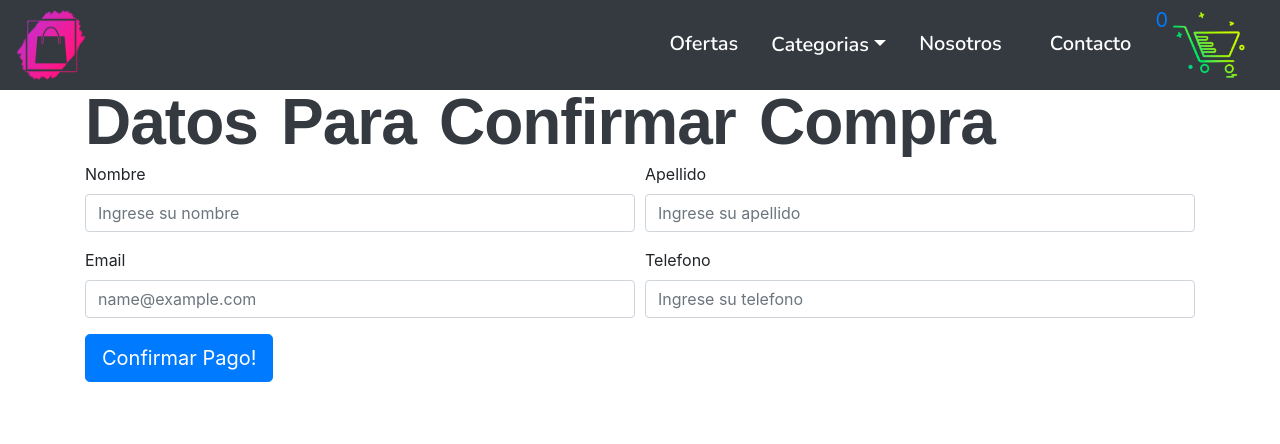
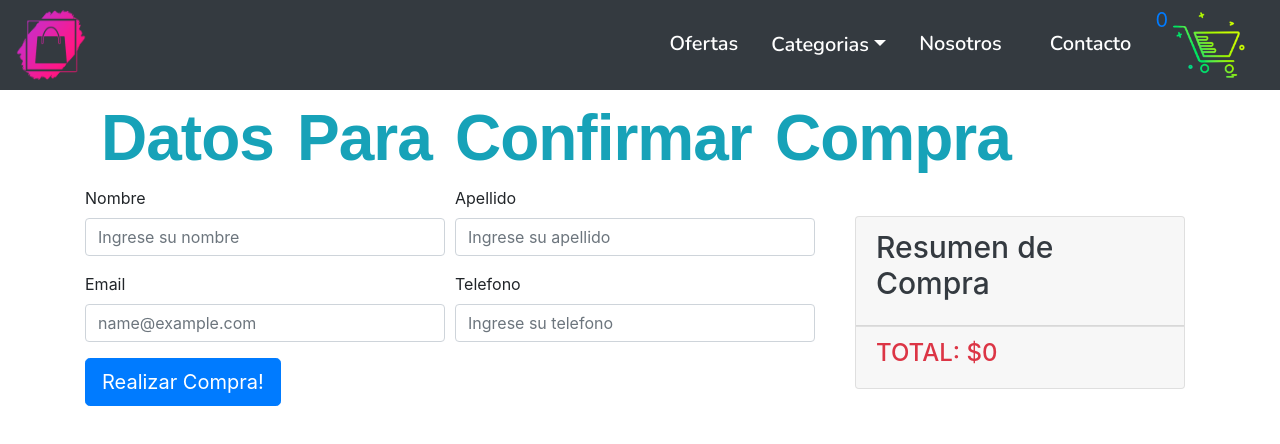
Before and after one commit to JuanaSF/My-E-Commerce, a React (Create React App) app: page /checkout/cart in a window 1280 px wide. Shown: the top 444 px of the page. Built offline with nearby package versions, Linux system fonts and the light colour scheme.

Commit message:
Sumo la funcionalidad de quitar el producto del carrito. En el formulario de compra se suma un resumen de la orden.

```diff
--- a/src/App.js
+++ b/src/App.js
@@ -18,7 +18,7 @@ function App() {
             <Route exact path="/">
               <Home greeting="Bienvenido al E-Commerce!!"/>
             </Route>
-            <Route exact path="/category/:categoriaId">
+            <Route exact path="/categories/:categoriaId">
               <CategoriaContainer/>
             </Route>
             <Route exact path="/item/:id">
--- a/src/components/Cart/Cart.js
+++ b/src/components/Cart/Cart.js
@@ -16,7 +16,7 @@ function Cart() {
         });
 
         setTotal(suma);
-    }, [])
+    }, [infoCart])
 
     return (
         <div className="fondo">
@@ -38,7 +38,7 @@ function Cart() {
                             {infoCart.map( dato => {
                                 return <ItemCart key={dato.producto.id} producto={dato.producto} cantidad={dato.cantidad}/>
                             })}
-                            <div className="border-top">
+                            <div>
                                 <span className="subtotal">Subtotal ({cantidadAgregada} { cantidadAgregada === 1 ? ('producto') : ('productos') }): ${total}</span>
                             </div>
                             <div>
--- a/src/components/FormCompra/FormCompra.js
+++ b/src/components/FormCompra/FormCompra.js
@@ -5,7 +5,7 @@ import { CartContext } from '../../context/CartContext';
 
 function FormCompra() {
 
-    const { guardarOrden } = useContext(CartContext);
+    const { guardarOrden, total, infoCart } = useContext(CartContext);
     const [name, setName] = useState("");
     const [lastName, setLastName] = useState("");
     const [email, setEmail] = useState("");
@@ -17,9 +17,16 @@ function FormCompra() {
         guardarOrden(buyer)
     }
 
+    const style = {
+        display: "inline-block",
+        fontSize: "15px"
+    }
+
     return(
         <div className="container text-left">
-            <h1 className="text-dark">Datos Para Confirmar Compra</h1>
+            <h1 className="text-info m-3">Datos Para Confirmar Compra</h1>
+            <div className="row">
+                <div className="col-sm-8">
                     <form onSubmit={guardarInfoBuyer}>
                         <div className="form-row">
                             <div className="form-group col-sm-6">
@@ -41,8 +48,33 @@ function FormCompra() {
                                 <input type="text" className="form-control" id="phone" placeholder="Ingrese su telefono" onChange={event => { setPhone(event.target.value) }}></input>
                             </div>
                         </div>
-                <button type="submit" className="btn btn-primary btn-lg">Confirmar Pago!</button>
+                        <button type="submit" className="btn btn-primary btn-lg">Realizar Compra!</button>
                     </form>
+                </div>
+                <div className="col-sm-4">
+
+                    <div class="card">
+                        <div class="card-header">
+                            <h5 class="card-title text-dark">Resumen de Compra</h5>
+                        </div>
+                        <ul class="list-group list-group-flush">
+                            {infoCart.map( dato => {
+                                return (
+                                    <li class="list-group-item">
+                                        <img src={dato.producto.img} alt="imagen del producto" width="65px" height="65px"></img>
+                                        <p style={style}>{dato.producto.name}
+                                        <br></br>{dato.cantidad} { dato.cantidad === 1 ? ('unidad') : ('unidades')} | ${dato.producto.price}</p>
+                                    </li>
+                                )
+                            })}
+                        </ul>
+                        <div class="card-footer text-danger">
+                            <h4>TOTAL: ${total}</h4>
+                        </div>
+                    </div>
+
+                </div>
+            </div>
         </div>
     )
 }
--- a/src/components/Home/Home.js
+++ b/src/components/Home/Home.js
@@ -55,7 +55,7 @@ function Home({greeting}) {
                 ) : (<>
                     <h3>Categorias</h3>
                     {categorias.map( (cat, index )=> {
-                        return <div key={index} className="col"><Link to={`/category/${cat.categoriaId}`}>{cat.categoriaId}</Link></div>
+                        return <div key={index} className="col"><Link to={`/categories/${cat.categoriaId}`}>{cat.categoriaId}</Link></div>
                     })}
                     <div className="d-flex flex-wrap">
                         <ItemList productos={products}/>
--- a/src/components/ItemCart/ItemCart.js
+++ b/src/components/ItemCart/ItemCart.js
@@ -1,13 +1,24 @@
+import { useContext } from "react";
+import { CartContext } from "../../context/CartContext";
+
 function ItemCart({producto, cantidad}) {
+
+    const {quitarProducto} = useContext(CartContext);
+
+    const removeToCart = (producto, cantidad) => {
+        quitarProducto(producto, cantidad);
+    }
+
     return(
-        <div className="row m-3">
+        <div className="row m-3 border-bottom">
             <div className="col">
-                <img src={producto.img} alt="imagen del producto" width="340px" height="254px"></img>
+                <img src={producto.img} alt="imagen del producto" width="240px" height="154px"></img>
             </div>
             <div className="col">
                 <h4>{producto.name}</h4>
                 {/* <p>{producto.description}</p> */}
                 <p>Cantidad: {cantidad}</p>
+                <button type="button" className="btn btn-danger my-3" onClick={() => { removeToCart(producto, cantidad) }}>X Eliminar</button>
             </div>
             <div className="col text-right">
                 <h5>${producto.price}</h5>
--- a/src/components/ItemDetail/ItemDetail.js
+++ b/src/components/ItemDetail/ItemDetail.js
@@ -23,7 +23,7 @@ function ItemDetail({producto}) {
                 <div className="card-body text-left">
                     <h4 className="card-title">{producto.name}</h4>
                     <h5 className="mb-2 text-dark">${producto.price}</h5>
-                    <p>Color: {producto.color} <br></br> Unidades Disponibles: {producto.stock}</p>
+                    <p>Unidades Disponibles: {producto.stock}</p>
                     <ItemCount initial={1} min={1} max={producto.stock} onAdd={addToCart}/>
                 </div>
             </div>
--- a/src/components/NavBar/NavBar.js
+++ b/src/components/NavBar/NavBar.js
@@ -26,7 +26,7 @@ function NavBar() {
                         </button>
                         <div className="dropdown-menu" aria-labelledby="navbarDropdown">
                             {categorias.map( (categoria, index) => {
-                                return <Link key={index} to={`/category/${categoria.categoriaId}`}><span className="dropdown-item">{categoria.categoriaId}</span></Link>
+                                return <Link key={index} to={`/categories/${categoria.categoriaId}`}><span className="dropdown-item">{categoria.categoriaId}</span></Link>
                             })}
                         </div>
                     </li>
--- a/src/context/CartContext.js
+++ b/src/context/CartContext.js
@@ -29,6 +29,13 @@ export const CartProvider = ({children}) => {
         }
     }
 
+    const quitarProducto = (producto, cantidad) => {
+
+        infoCart.splice(infoCart.findIndex(element => element.producto.id === producto.id), 1);
+        setInfoCart([...infoCart]);
+        setCantidadAgregada(cantidadAgregada - cantidad);
+    }
+
     const guardarOrden = (buyer) => {
 
         let nuevaOrden = {
@@ -54,7 +61,7 @@ export const CartProvider = ({children}) => {
         })
     }
 
-    return <CartContext.Provider value={{infoCart, agregarProducto, cantidadAgregada, categorias, setCategorias, total, setTotal, guardarOrden}}>
+    return <CartContext.Provider value={{infoCart, agregarProducto, quitarProducto, cantidadAgregada, categorias, setCategorias, total, setTotal, guardarOrden}}>
         {children}
     </CartContext.Provider>
 }
```
Lines whose indentation alone changed are shown as unchanged.
